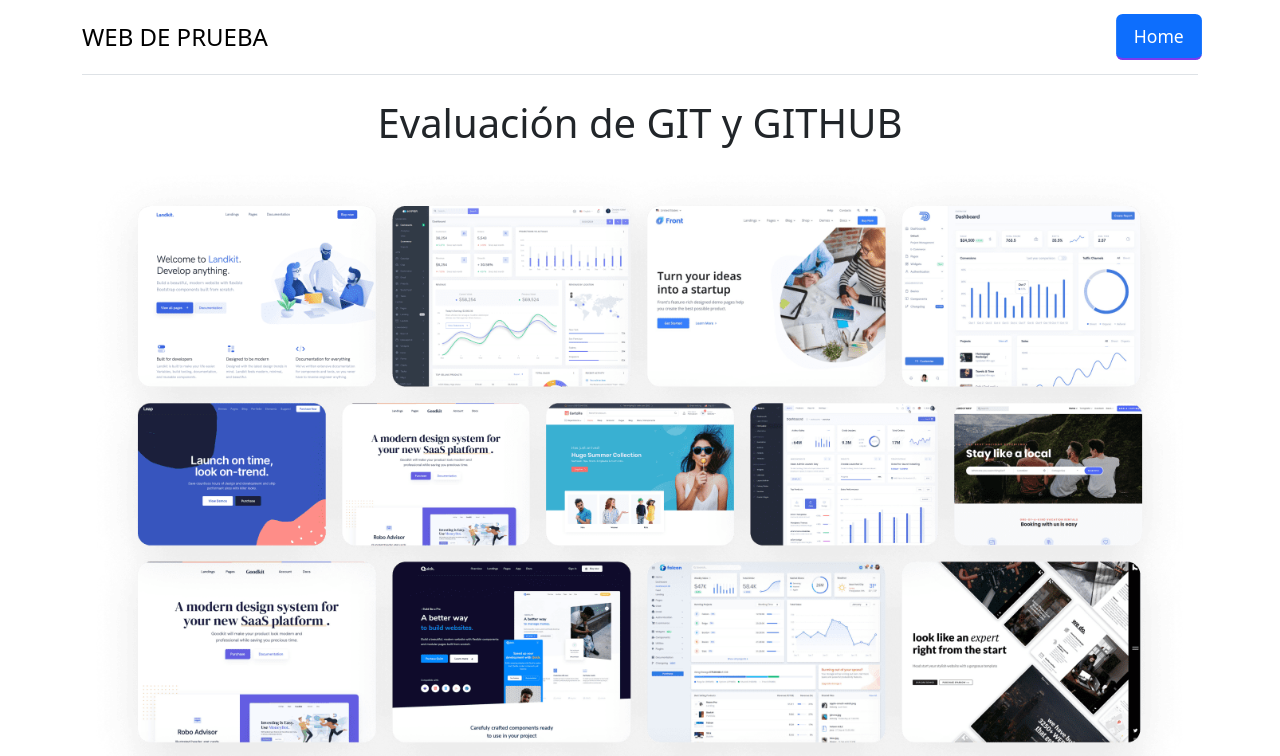
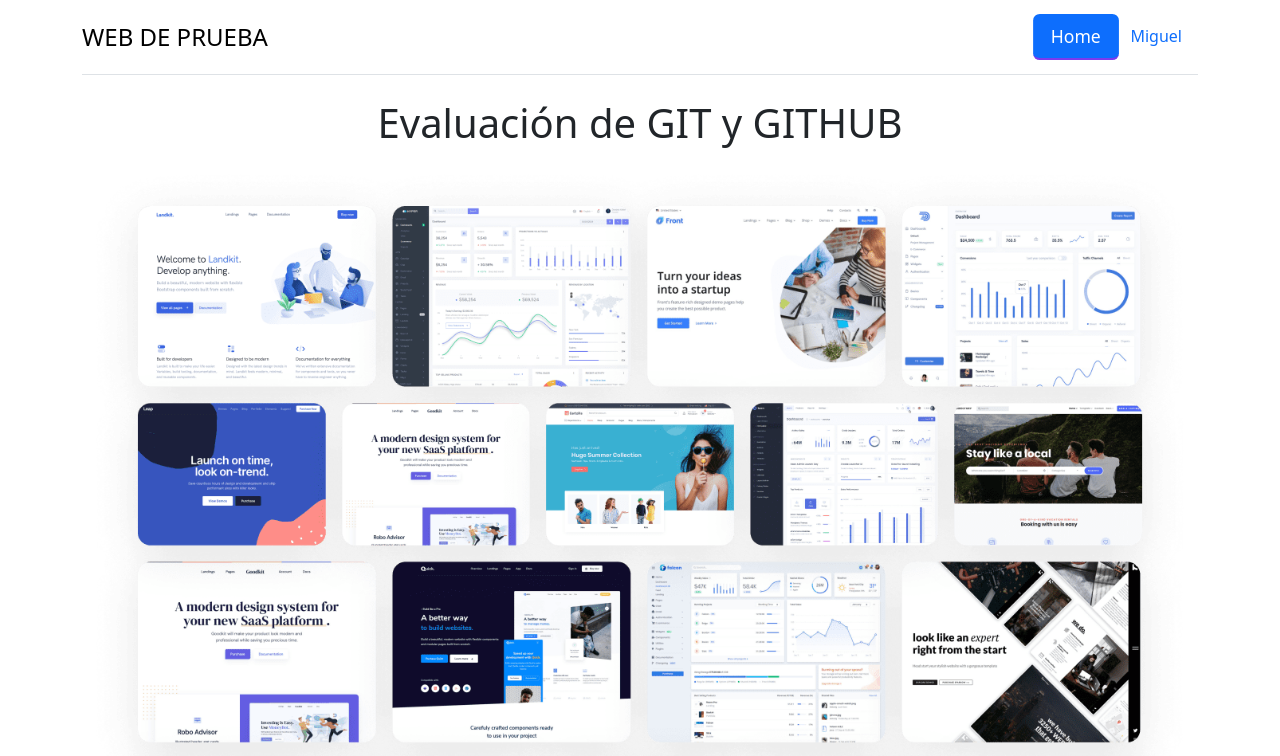
Before and after one commit to BibisGr/repo-DAM1C-R3, an Angular app: page /home in a window 1280 px wide. Shown: the top 756 px of the page. Built offline with nearby package versions, Linux system fonts and the light colour scheme.

Commit message:
MiguelEnNavbar

```diff
--- a/src/app/components/navbar/navbar.component.html
+++ b/src/app/components/navbar/navbar.component.html
@@ -5,6 +5,7 @@
       </a>
       <ul class="nav nav-pills">
         <li class="nav-item"><a routerLink="/home" class="nav-link " routerLinkActive="active">Home</a></li>
+        <li class="nav-item"><a routerLink="/miguel" class="nav-link " routerLinkActive="active">Miguel</a></li>
          <!-- agregue aqui su link de su componente. Copue el Li de Home y modifiquelo con el suyo-->
 
 
```
